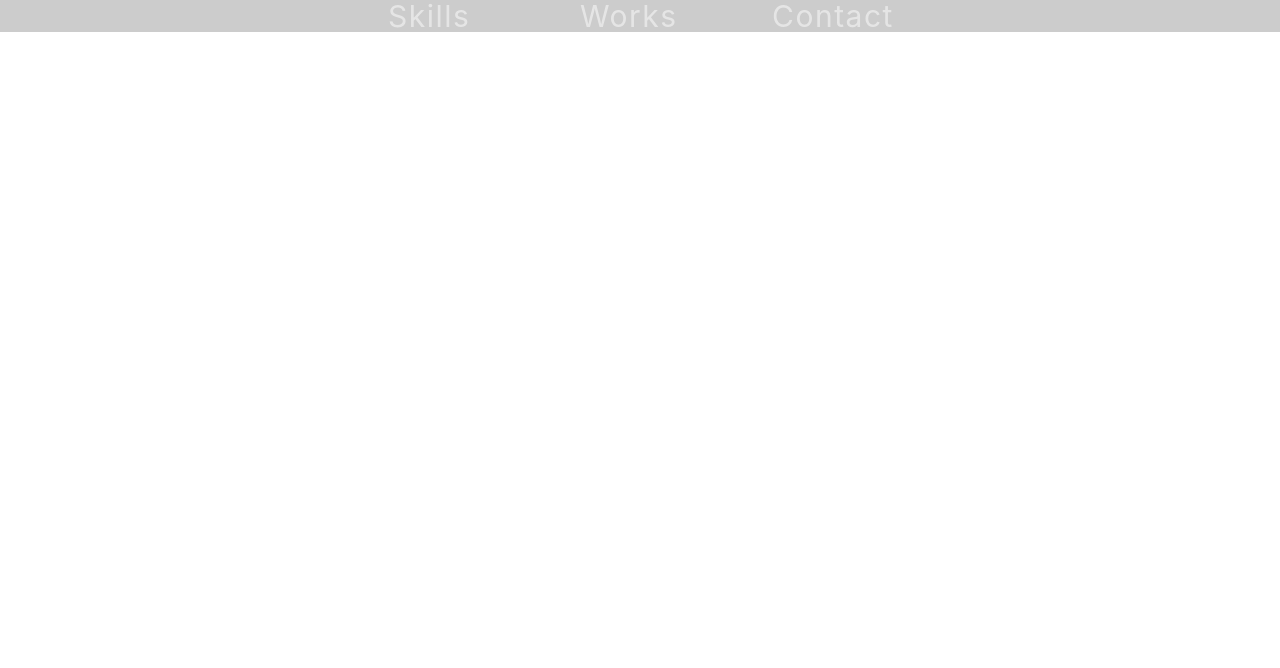
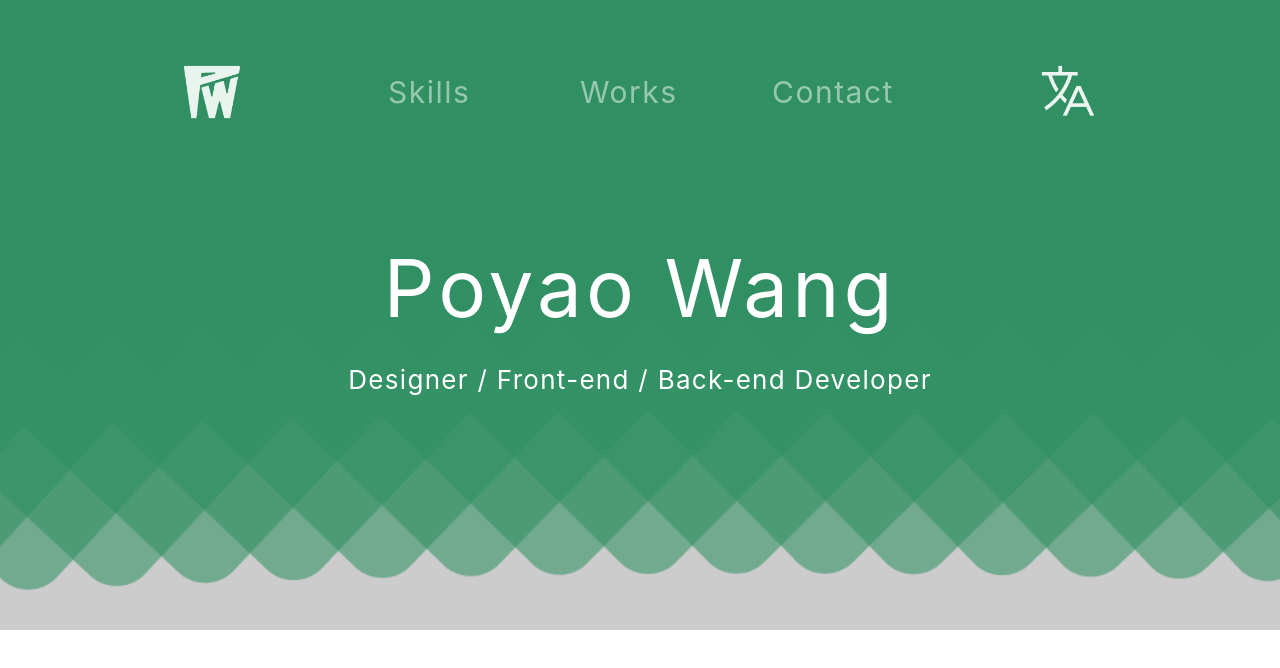
Before and after one commit to poyao-wang/my-web-app, a React (Create React App) app: page / in a window 1280 px wide. Shown: the top 668 px of the page. Built offline with nearby package versions, Linux system fonts and the light colour scheme.

Commit message:
Add NavBar
Add NavBar.tsx, set styles in index.css and add example codes
in App.tsx.
Add DropDown inside NavBar, and handle control for translate dropdown.

```diff
--- a/src/App.tsx
+++ b/src/App.tsx
@@ -1,18 +1,13 @@
 import React from 'react';
-import NavItems from './components/NavItems';
-
-const dummyItems = [
-  //
-  { text: 'Skills', href: '#' },
-  { text: 'Works', href: '#' },
-  { text: 'Contact', href: '#' },
-];
+import NavBar from './components/NavBar';
+import SectionHero from './components/SectionHero';
 
 const App: React.FC = () => {
   return (
     <div className="App">
       <div id="main-container">
-        <NavItems items={dummyItems} />
+        <NavBar />
+        <SectionHero />
       </div>
     </div>
   );
--- a/src/components/DropDown.tsx
+++ b/src/components/DropDown.tsx
@@ -2,10 +2,11 @@ import React from 'react';
 
 interface DropDownProps {
   items: { text: string; href: string }[];
+  show?: boolean;
 }
 
-const DropDown: React.FC<DropDownProps> = ({ items }) => {
-  const className = 'dropdown';
+const DropDown: React.FC<DropDownProps> = ({ items, show = false }) => {
+  const className = show ? 'dropdown' : 'dropdown hide';
   return (
     <div className={className}>
       {items.map((item) => (
--- /dev/null
+++ b/src/components/NavBar.tsx
@@ -0,0 +1,42 @@
+import React, { useState } from 'react';
+import DropDown from './DropDown';
+import Icon from './Icon';
+import NavItems from './NavItems';
+
+const dummyNavItems = [
+  //
+  { text: 'Skills', href: '#' },
+  { text: 'Works', href: '#' },
+  { text: 'Contact', href: '#' },
+];
+const dummyDropItems = [
+  //
+  { text: 'English', href: '#' },
+  { text: '中　文', href: '#' },
+  { text: '日本語', href: '#' },
+];
+
+const NavBar: React.FC = (props) => {
+  const [showDropdown, setShowDropdown] = useState(false);
+
+  const handleClick = (): void => {
+    setShowDropdown(!showDropdown);
+  };
+
+  return (
+    <div className="nav-bar">
+      <a href="https://www.google.com/">
+        <Icon src={'assets/navbar-brand-logo.png'} type={'logo'} />
+      </a>
+      <NavItems items={dummyNavItems} />
+      <div className="nav-bar__translate">
+        <div className="clickable" onClick={handleClick}>
+          <Icon src={'/assets/navbar-language-icon.png'} type={'translate'} />
+        </div>
+        <DropDown items={dummyDropItems} show={showDropdown} />
+      </div>
+    </div>
+  );
+};
+
+export default NavBar;
--- a/src/index.css
+++ b/src/index.css
@@ -3,6 +3,7 @@
   --color-secondary: #3298a0;
   --color-bg-main: #f8f8f8;
   --color-bg-gray: #cccccc;
+  --color-bg-nav: #309063;
   --color-white: #ffffff;
   --color-black: #000000;
   --color-light: #f3f3f3;
@@ -551,6 +552,66 @@ a {
   }
 }
 
+/* NavBar */
+.nav-bar {
+  display: flex;
+  flex-direction: row;
+  justify-content: space-between;
+  align-items: center;
+  align-self: stretch;
+  padding: 2.4rem;
+  background: var(--color-bg-nav);
+  overflow: visible;
+  z-index: 1;
+}
+
+.nav-bar__translate {
+  display: flex;
+  flex-direction: column;
+  align-items: flex-end;
+  width: 3.2rem;
+  height: 3.2rem;
+}
+
+.nav-bar__translate .dropdown {
+  margin-top: 1.6rem;
+}
+
+@media screen and (min-width: 768px) {
+  .nav-bar {
+    justify-content: center;
+    padding: 4.8rem;
+  }
+
+  .nav-bar__translate {
+    width: 4.8rem;
+    height: 4.8rem;
+  }
+
+  .nav-bar .nav-items {
+    margin: 0 8.8rem;
+  }
+}
+
+@media screen and (min-width: 1024px) {
+  .nav-bar {
+    padding: 6.4rem;
+  }
+
+  .nav-bar .nav-items {
+    margin: 0 11.2rem;
+  }
+
+  .nav-bar__translate {
+    width: 5.6rem;
+    height: 5.6rem;
+  }
+
+  .nav-bar__translate .dropdown {
+    margin-top: 3.2rem;
+  }
+}
+
 /* Hero Section */
 .section-hero {
   display: flex;
@@ -805,6 +866,14 @@ a {
 
 /* Layouts */
 
+.clickable {
+  cursor: pointer;
+}
+
+.hide {
+  display: none;
+}
+
 .mobile-hide {
   display: none;
 }
```
